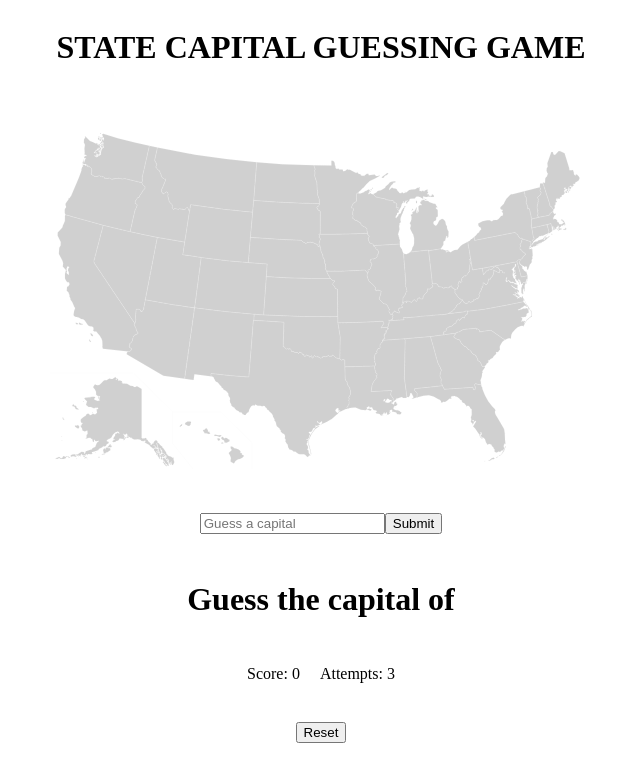
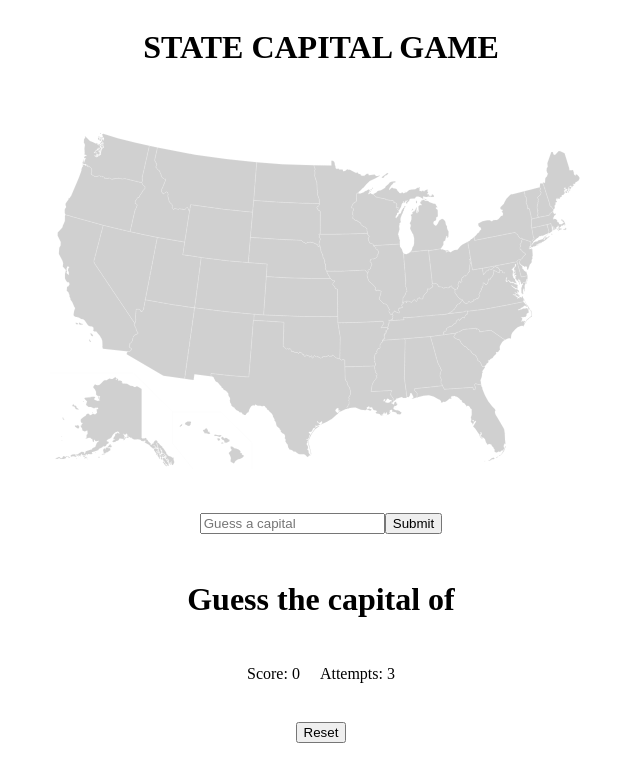
Before and after one commit to MSCohagan/Cohagan-Captures, a Vue app: page /statesGame in a window 1280 px wide. Shown: the top 782 px of the page, without its empty margins (319-959 px from the left). Built offline with nearby package versions, Linux system fonts and the light colour scheme; no server answers.

Commit message:
testing for build

```diff
--- a/src/views/StatesGame.vue
+++ b/src/views/StatesGame.vue
@@ -1,7 +1,7 @@
 <template lang="html">
   <div class="page">
     <div class="header-box">
-      <h1>STATE CAPITAL GUESSING GAME</h1>
+      <h1>STATE CAPITAL GAME</h1>
     </div>
     <div class="map">
       <!-- width="959" height="593" viewBox="-50 -100 1000 1000" -->
```
